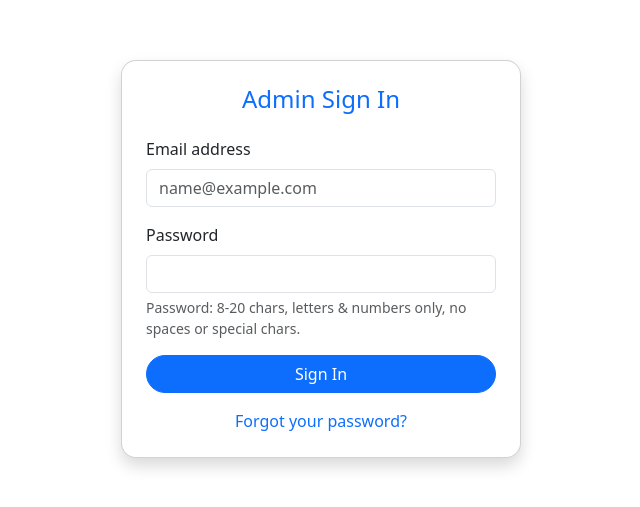
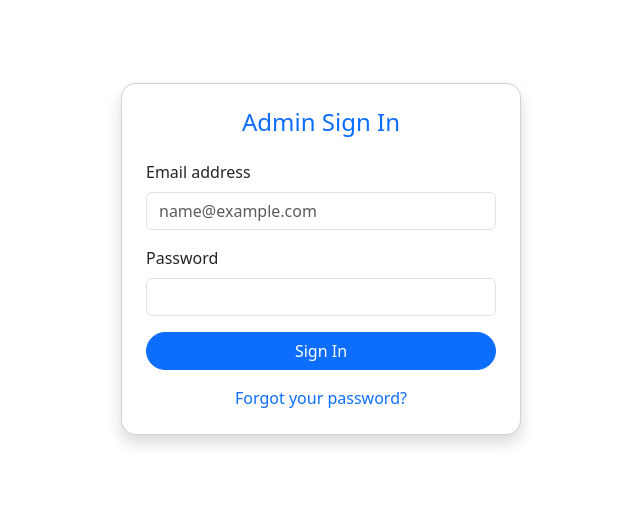
Before and after one commit to lovekeshpal/qwik-ticket-fe, an Angular app: page /admin-login in a window 1280 px wide. Shown: the part 141-648 px from the top of the page, without its empty margins (319-959 px from the left). Built offline with nearby package versions, Linux system fonts and the light colour scheme.

Commit message:
updated code for admin ui-change

```diff
--- a/src/app/components/admin/admin-login/admin-login.component.html
+++ b/src/app/components/admin/admin-login/admin-login.component.html
@@ -25,10 +25,6 @@
           aria-describedby="passwordHelpBlock"
           required
         />
-        <div id="passwordHelpBlock" class="form-text">
-          Password: 8-20 chars, letters & numbers only, no spaces or special
-          chars.
-        </div>
       </div>
       <button type="submit" class="btn btn-primary w-100 rounded-pill">
         Sign In
```
